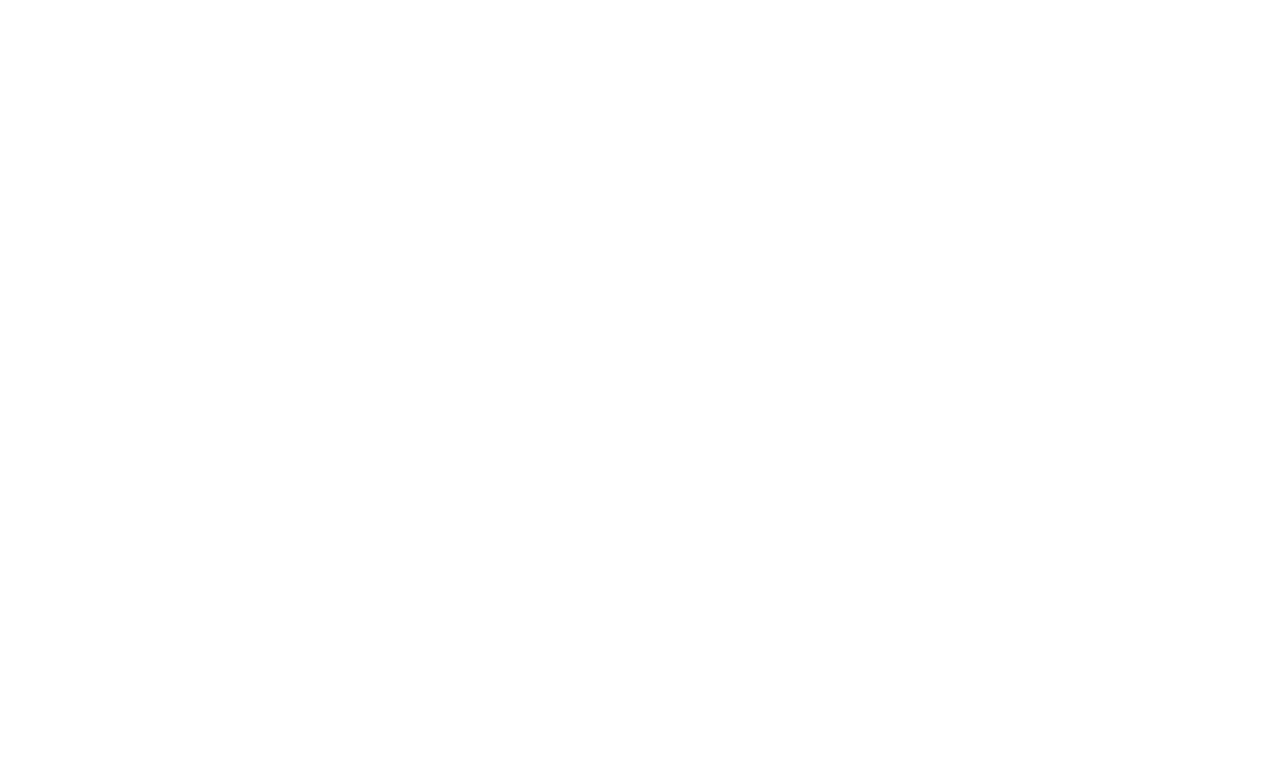
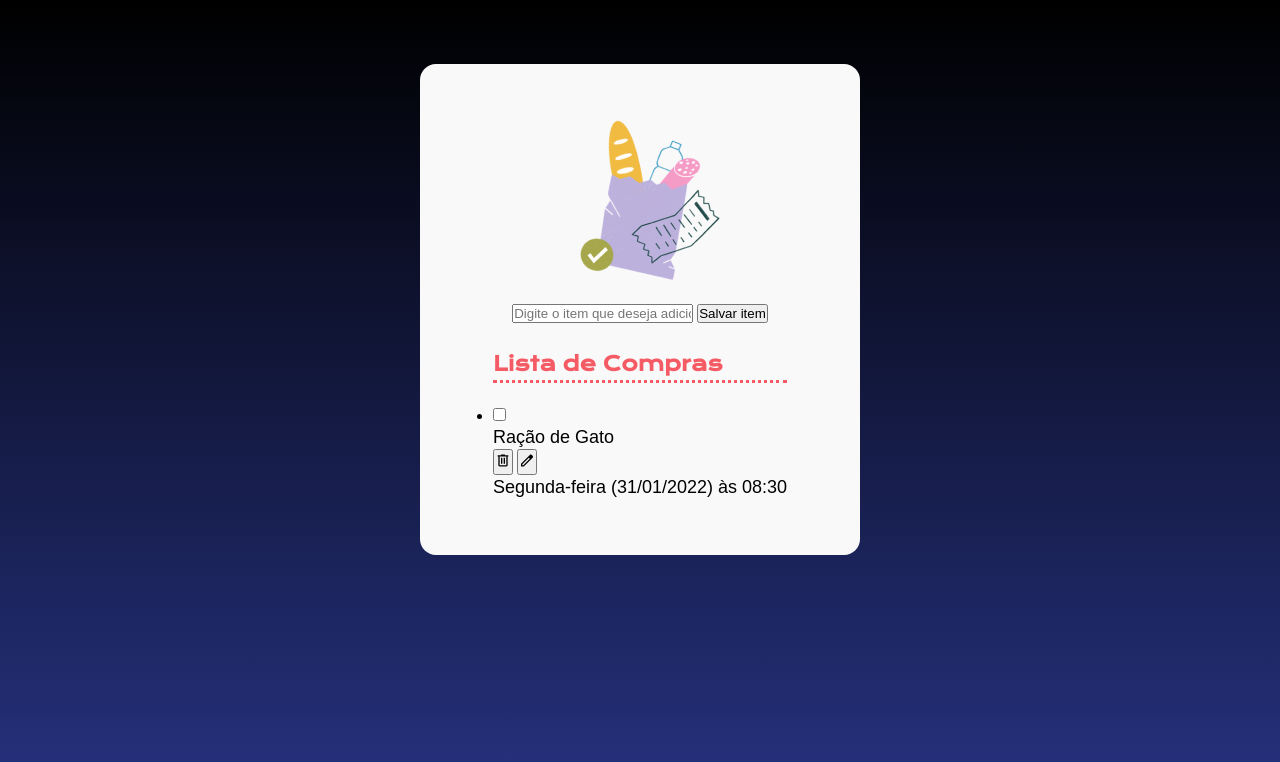
Before and after one commit to gustavosimaodev/Javascript-webapp, a plain HTML site: page index.html in a window 1280 px wide. Drawn offline with nearby package versions, Linux system fonts and the light colour scheme; a web font is replaced by a local one.

Commit message:
Atualizando o HTML e primeira estilização

```diff
--- a/index.html
+++ b/index.html
@@ -13,6 +13,47 @@
 </head>
 
 <body>
+    <main>
+        <img src="img/bag.png" alt="sacola de compras">
+        <form action="">
+            <input type="text" placeholder="Digite o item que deseja adicionar">
+            <button>
+                Salvar item
+            </button>
+        </form>
+
+        <ul>
+
+            <h2>
+                Lista de Compras
+            </h2>
+
+            <hr/>
+
+            <li>
+                <div>
+                    <div>
+                        <input type="checkbox">
+                        <p>
+                            Ração de Gato
+                        </p>
+                    </div>
+                    <div>
+                        <button>
+                            <img src="img/delete.svg" alt="deletar">
+                        </button>
+                        <button>
+                            <img src="img/edit.svg" alt="editar">
+                        </button>
+                    </div>
+                </div>
+                <p>
+                    Segunda-feira (31/01/2022) às 08:30
+                </p>
+            </li>
+        </ul>
+
+    </main>
 
 </body>
 
--- a/styles.css
+++ b/styles.css
@@ -13,3 +13,51 @@
     --fonte-texto: 'Numans', sans-serif;
     --degrade-azul: linear-gradient(180deg, #000000 0%, #26327F 100%);
 }
+
+body {
+    background: var(--degrade-azul);
+    background-repeat: no-repeat;
+    height: 100vh;
+
+    display: flex;
+    flex-direction: column;
+    align-items: center;
+}
+
+main {
+    margin-top: 64px;
+
+    display: flex;
+    flex-direction: column;
+    gap: 24px;
+
+    width: 440px;
+    align-items: center;
+
+    background: var(--neutro);
+    padding: 56px;
+    border-radius: 16px;
+}
+
+h2 {
+    font-family: var(--fonte-titulo);
+    color: var(--cor-primaria);
+    font-size: 20px;
+    line-height: 33px;
+    text-align: left;
+}
+
+hr {
+    border: none;
+    border-bottom: 3px dotted var(--cor-primaria);
+    margin-bottom: 24px;
+    width: 100%;
+}
+
+p {
+    font-family: var(--fonte-texto);
+    font-size: 18px;
+    font-weight: 400;
+    line-height: 24px;
+    text-align: left;
+}
```
